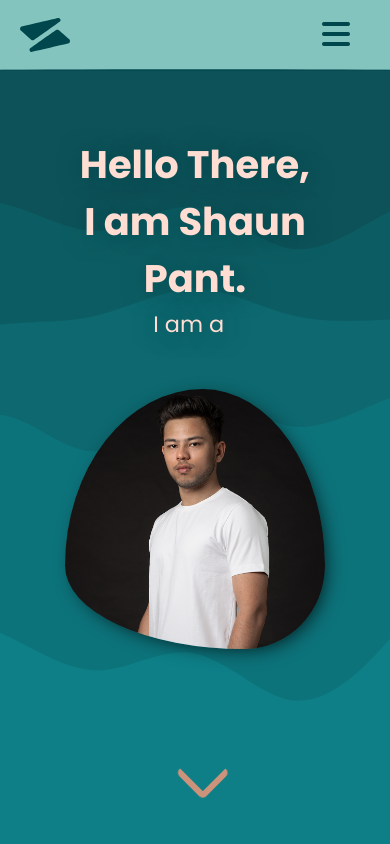
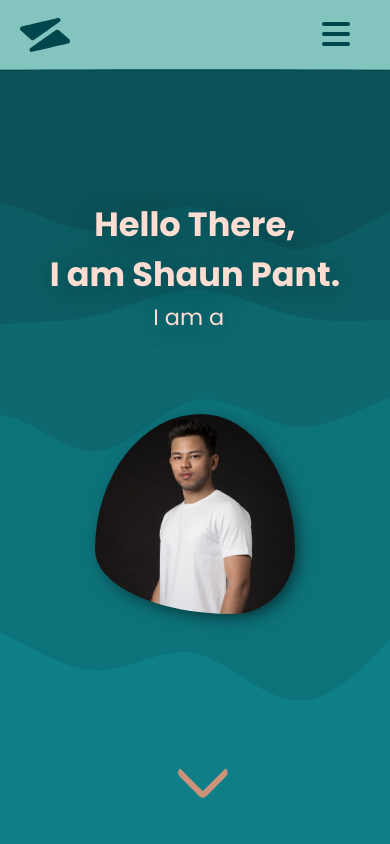
Before and after one commit to notseansk/portfolio, a React (Create React App) app: page / in a window 390 px wide. Shown: the top 844 px of the page. Built offline with nearby package versions, Linux system fonts and the light colour scheme.

Commit message:
responsive home fixed

```diff
--- a/src/components/Home.jsx
+++ b/src/components/Home.jsx
@@ -30,6 +30,7 @@ const Home = () => {
             style={{ transform: `translateY(${yPosition * 1.2}px)` }}
           >
             <motion.h1
+              className="hero-text-heading"
               initial={{ x: "-100%", opacity: "0" }}
               whileInView={{ x: "0", opacity: "1" }}
             >
--- a/src/components/Projects.jsx
+++ b/src/components/Projects.jsx
@@ -9,7 +9,7 @@ import project5 from "../assets/project5.jpg";
 // import Carousel from "react-elastic-carousel";
 import Carousel from "react-multi-carousel";
 import "react-multi-carousel/lib/styles.css";
-import image1 from "../assets/image1.jpeg";
+// import image1 from "../assets/image1.jpeg";
 
 const Projects = () => {
   // const breakPoints = [
--- a/src/styles/About.scss
+++ b/src/styles/About.scss
@@ -25,6 +25,9 @@
       }
       > p {
         font-size: f.$paragraph-large;
+        // text-align: left;
+        // letter-spacing: 0.6px;
+
         .tab {
           margin-left: 120px;
         }
--- a/src/styles/Mediaqueries.scss
+++ b/src/styles/Mediaqueries.scss
@@ -95,39 +95,47 @@
   // ---------contact---------
   // ---------footer---------
 }
+// @media screen and (max-width: 844px) {
+//   // ---------global---------
+
+//   // ---------navbar---------
+//   // ---------home---------
+//   .home {
+//     h1 {
+//       font-size: 2.4rem !important;
+//     }
+//   }
+//   // ---------about---------
+//   // ---------technologies---------
+//   // ---------projects---------
+//   // ---------contact---------
+//   // ---------footer---------
+// }
 @media screen and (max-width: 844px) {
   // ---------global---------
 
   // ---------navbar---------
   // ---------home---------
   .home {
-    h1 {
-      font-size: 2.4rem !important;
-    }
-  }
-  // ---------about---------
-  // ---------technologies---------
-  // ---------projects---------
-  // ---------contact---------
-  // ---------footer---------
-}
-@media screen and (max-width: 844px) {
-  // ---------global---------
-
-  // ---------navbar---------
-  // ---------home---------
-  .home {
-    h1 {
-      font-size: 3rem !important;
-    }
     .container {
       .hero {
         flex-direction: column;
-        gap: 3rem;
-        margin-top: -120px;
+        gap: 5rem;
+        margin-top: -40px;
         .hero-text {
           width: 100%;
           text-align: center;
+          // .hero-text-heading {
+          //   font-size: 3rem !important;
+          // }
+        }
+        .hero-img-tilt {
+          max-width: 300px;
+          margin-inline: auto;
+          img {
+            max-width: 230px;
+            max-height: 230px;
+          }
         }
       }
     }
@@ -270,11 +278,12 @@
   }
   // ---------socialsdropdown---------------------------------------------------
   .socials-dropdown {
-    left: -200px;
+    left: -189px;
     top: 160px;
     background-color: c.$primary-darkest !important;
     border-radius: 0;
     border: 2px solid c.$primary-light;
+
     ul {
       li {
         i {
@@ -286,6 +295,23 @@
     }
   }
   // ---------home---------
+  // -------in844 works without !important but heere its needed?---------
+  .home {
+    .hero {
+      margin-top: -90px !important;
+    }
+    h1 {
+      font-size: 2.1rem !important;
+    }
+    .hero-img-tilt {
+      max-width: 300px;
+      margin-inline: auto;
+      img {
+        max-width: 200px !important;
+        max-height: 200px !important;
+      }
+    }
+  }
   // ---------about---------
   // ---------technologies---------
   // ---------projects---------
@@ -298,8 +324,13 @@
   // ---------navbar---------
   // ---------home---------
   .home {
-    h1 {
-      font-size: 2.4rem !important;
+    .container {
+      .hero-text {
+        .hero-text-heding {
+          display: none !important;
+          font-size: 2rem !important;
+        }
+      }
     }
   }
   // ---------about---------
```
